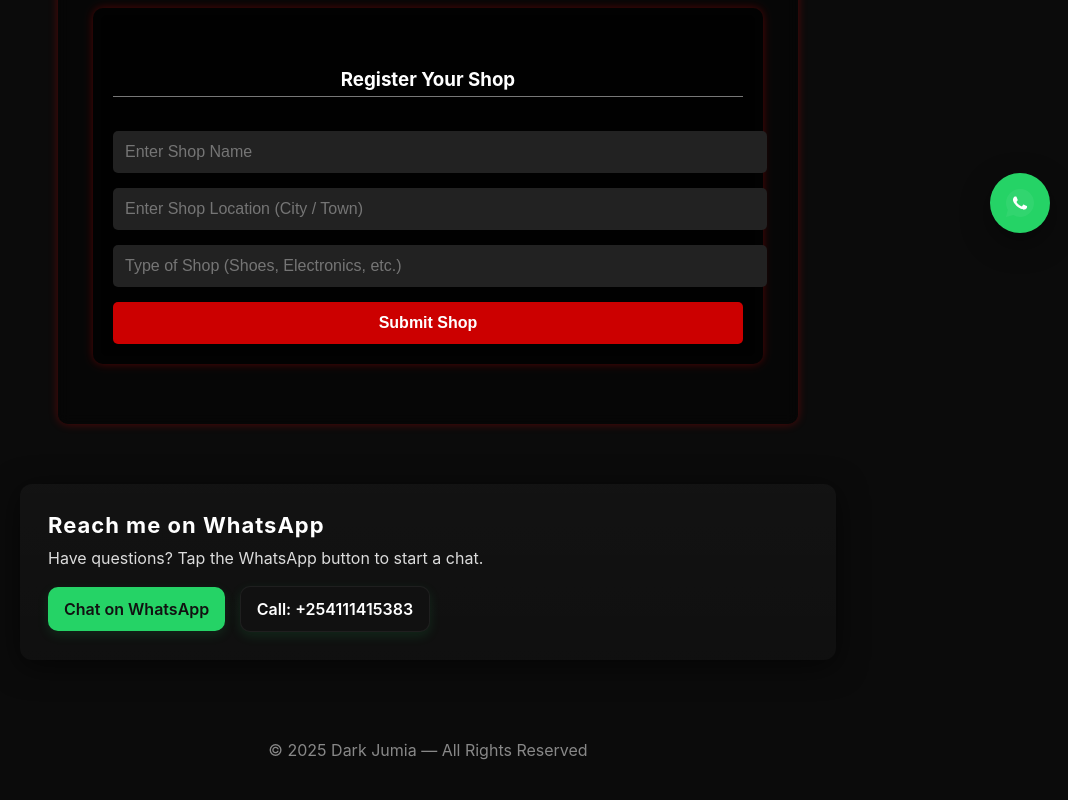
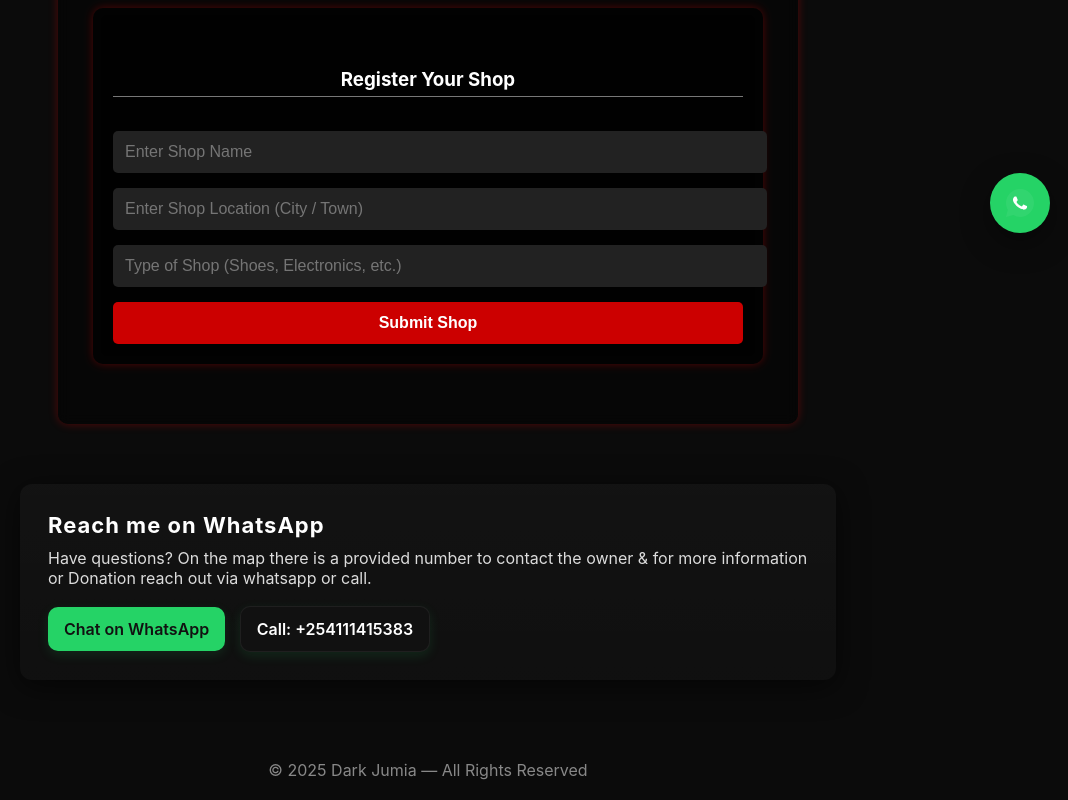
Before and after one commit to shabbycee/DARK-JUMIA, a plain HTML site: page index.html in a window 1280 px wide. Shown: the part 549-1349 px from the top of the page, without its empty margins (212-1280 px from the left). Drawn offline with Linux system fonts and the light colour scheme.

Commit message:
Update index.html

```diff
--- a/index.html
+++ b/index.html
@@ -419,7 +419,7 @@ function submitShop() {
 
 <div class="contact">
   <h2>Reach me on WhatsApp</h2>
-  <p>Have questions? Tap the WhatsApp button to start a chat.</p>
+  <p>Have questions? On the map there is a provided number to contact the owner & for more information or Donation reach out via whatsapp or call.</p>
 
   <!-- Replace the number in both places if you want international format (no +, no spaces): e.g. 2547XXXXXXXX -->
   <a class="btn" id="waBtn" href="https://wa.me/0111415383?text=Hello%20I%20am%20interested%20in%20Dark%20Jumia" target="_blank" rel="noopener">
```
